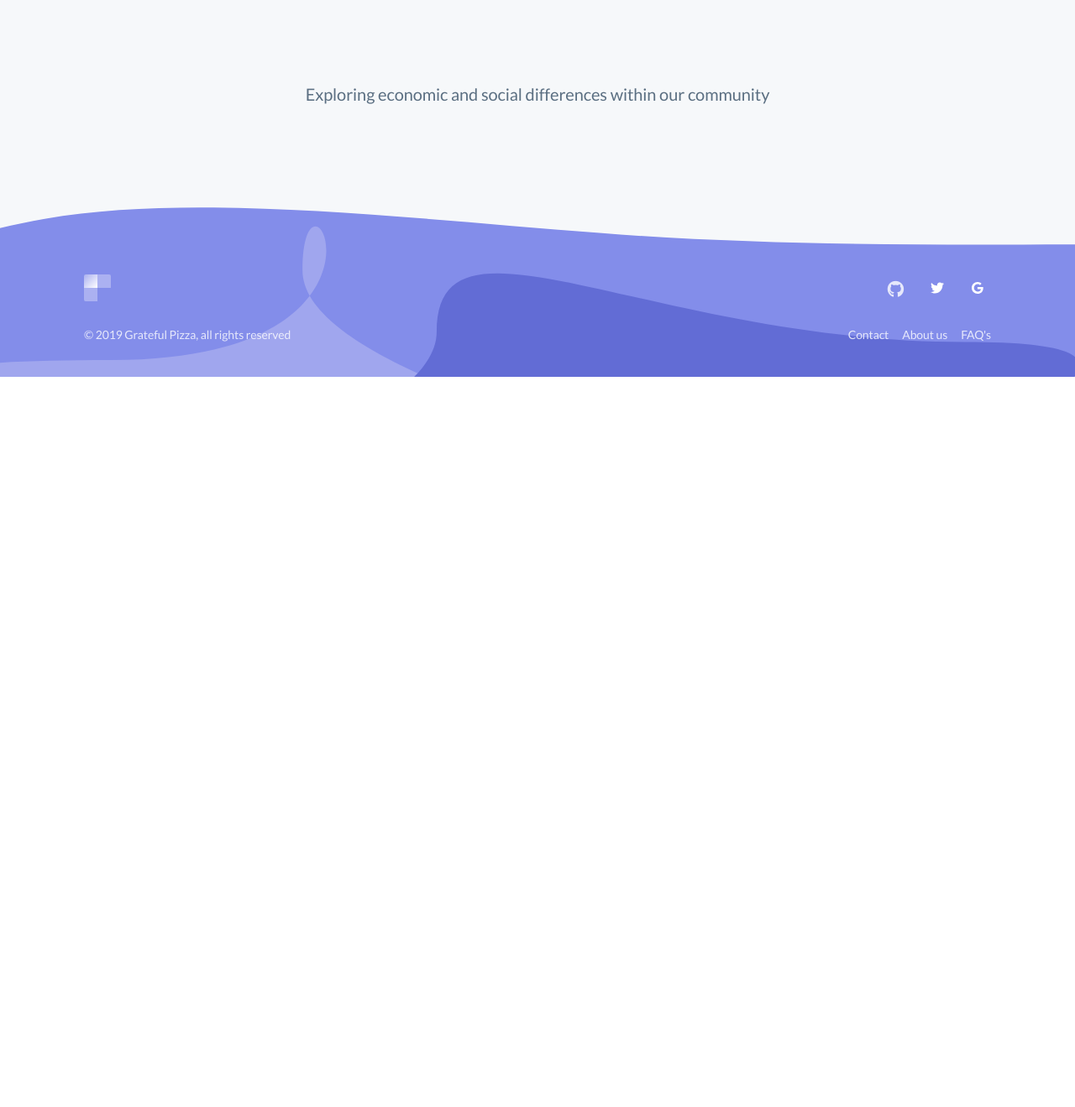
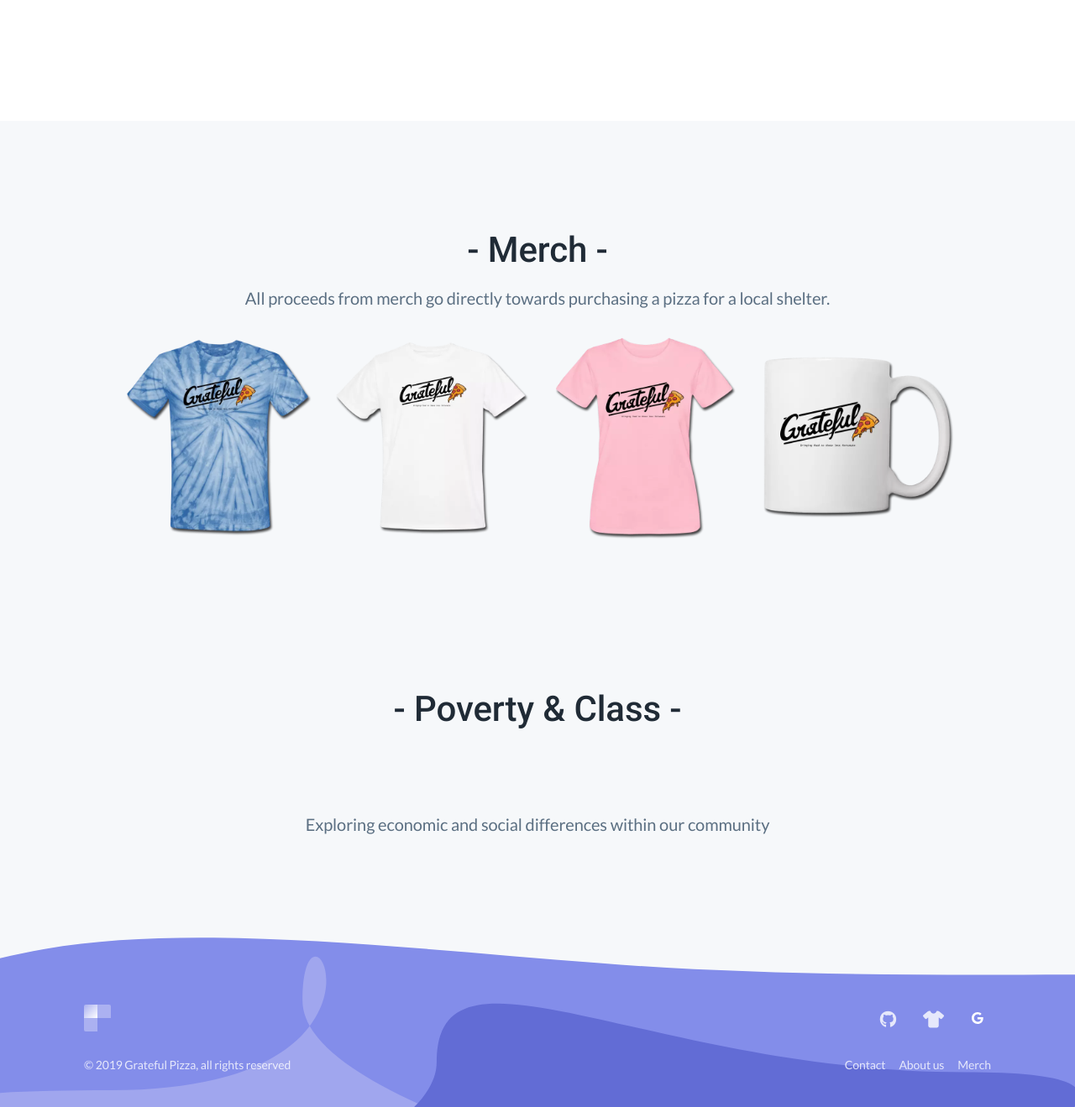
Before and after one commit to ItsPaden/GratefulPizza, a PHP site: page / in a window 1280 px wide. Shown: the part 2325-3644 px from the top of the page at 84% size. Before the commit the page ends 2774 px from the top, so only its background shows below. Run offline with PHP 8.4, Linux system fonts and the light colour scheme; some libraries are stand-ins or nearby versions.

Commit message:
Added Merch

```diff
--- a/Site/RevisedCSS.css
+++ b/Site/RevisedCSS.css
@@ -938,4 +938,25 @@ th {
 .white {
 	background-color:white;
 }
-/*Input Box Below*/
+
+
+/*Shop Below*/
+div.gallery {
+  margin: auto auto;
+  display: inline-block;
+  width: 250px;
+}
+
+div.gallery:hover {
+  border: 1px solid #560d00;
+}
+
+div.gallery img {
+  width: 100%;
+  height: auto;
+}
+
+div.desc {
+  padding: 15px;
+  text-align: center;
+}
--- a/Site/circle.css
+++ b/Site/circle.css
@@ -65,7 +65,6 @@
 }
 .c100 > span {
   position: absolute;
-  width: 100%;
   z-index: 1;
   left: 0;
   top: 0;
--- a/Site/index.html
+++ b/Site/index.html
@@ -67,12 +67,14 @@
             </section>
 
 			<section class="hero text-center" id="Scrolled">
-				<h1 class="Center" style="margin-bottom:50px;margin-top:0px">- Donations -</h1>
-				<div class="c100 p50 big Center">
-					<span>50%</span>
-					<div class="slice">
-						<div class="bar"></div>
-						<div class="fill"></div>
+				<div class = "Center">
+					<h1 class="Center text-center" style="margin-bottom:275px">- Donations -</h1>
+					<div class="c100 p50 big" style="margin-left:41%;margin-bottom:-500px;margin-top:-250px">
+						<span>50%</span>
+						<div class="slice">
+							<div class="bar"></div>
+							<div class="fill"></div>
+						</div>
 					</div>
 				</div>
 				<div class="container-sm">
@@ -153,6 +155,54 @@
 				</div>
 			</section>
 
+			<section class="hero text-center payment-log">
+				<h1 class="Center">- Merch -</h1>
+				<div class="container Center">
+					<p class="text-center">All proceeds from merch go directly towards purchasing a pizza for a local shelter.</p>
+
+					<div class="text-center Center" style="margin-top:20px">
+						<div class="gallery">
+						  <a target="_blank" href="https://shop.spreadshirt.com/grateful-pizza/grateful+pizza-A5cfe73692051764f5ff9a1ee?productType=491&sellable=jw2YVBwvV3SnlQXpEB4w-491-7&appearance=253">
+							<img src="blueshirt.webp" alt="Mug" width="600">
+						  </a>
+						</div>
+
+						<div class="gallery">
+						  <a target="_blank" href="https://shop.spreadshirt.com/grateful-pizza/grateful+pizza-A5cfe73692051764f5ff9a1ee?productType=460&sellable=jw2YVBwvV3SnlQXpEB4w-460-7&appearance=1">
+							<img src="whiteshirt.webp" alt="Mug" width="600" >
+						  </a>
+						</div>
+
+						<div class="gallery">
+						  <a target="_blank" href="https://shop.spreadshirt.com/grateful-pizza/grateful+pizza-A5cfe73692051764f5ff9a1ee?productType=288&sellable=jw2YVBwvV3SnlQXpEB4w-288-8&appearance=99">
+							<img src="pinkshirt.webp" alt="Mug Lights" width="600">
+						  </a>
+						</div>
+
+						<div class="gallery">
+						  <a target="_blank" href="https://shop.spreadshirt.com/grateful-pizza/grateful+pizza-A5cfe73692051764f5ff9a1ee?productType=31&sellable=jw2YVBwvV3SnlQXpEB4w-31-32&appearance=1&size=29">
+							<img src="mug.webp" alt="Mug">
+						  </a>
+						</div>
+					</div>
+<!--
+					<div class="text-center Center">
+						<div class="gallery">
+						  <a target="_blank" href="pinkshirt.png">
+							<img src="pinkshirt.png" alt="Mug Lights" width="600">
+						  </a>
+						</div>
+
+						<div class="gallery">
+						  <a target="_blank" href="mug.png">
+							<img src="mug.png" alt="Mug">
+						  </a>
+						</div>
+					</div>
+-->
+				</div>
+			</section>
+
             <section class="newsletter section" class="boxed-container" class="body-wrap">
 				<h1 class="Center text-center">- Poverty & Class -</h1>
                 <div class="container-sm">
@@ -202,7 +252,7 @@
                             <a href="#">About us</a>
                         </li>
                         <li>
-                            <a href="#">FAQ's</a>
+                            <a href="https://shop.spreadshirt.com/grateful-pizza">Merch</a>
                         </li>
                     </ul>
                     <ul class="footer-social-links list-reset">
@@ -213,11 +263,9 @@
                             </a>
                         </li>
                         <li>
-                            <a href="#">
-                                <span class="screen-reader-text">Twitter</span>
-                                <svg width="16" height="16" xmlns="http://www.w3.org/2000/svg">
-                                    <path d="M16 3c-.6.3-1.2.4-1.9.5.7-.4 1.2-1 1.4-1.8-.6.4-1.3.6-2.1.8-.6-.6-1.5-1-2.4-1-1.7 0-3.2 1.5-3.2 3.3 0 .3 0 .5.1.7-2.7-.1-5.2-1.4-6.8-3.4-.3.5-.4 1-.4 1.7 0 1.1.6 2.1 1.5 2.7-.5 0-1-.2-1.5-.4C.7 7.7 1.8 9 3.3 9.3c-.3.1-.6.1-.9.1-.2 0-.4 0-.6-.1.4 1.3 1.6 2.3 3.1 2.3-1.1.9-2.5 1.4-4.1 1.4H0c1.5.9 3.2 1.5 5 1.5 6 0 9.3-5 9.3-9.3v-.4C15 4.3 15.6 3.7 16 3z" fill="#FFFFFF"/>
-                                </svg>
+                            <a href="https://shop.spreadshirt.com/grateful-pizza">
+                                <span class="screen-reader-text">Merch</span>
+                                <i class="fas fa-tshirt" style="font-size: 20px"></i>
                             </a>
                         </li>
                         <li>
```
Also changed, not shown: Site/blueshirt.webp (added), Site/mug.webp (added), Site/pinkshirt.webp (added), Site/whiteshirt.webp (added).
